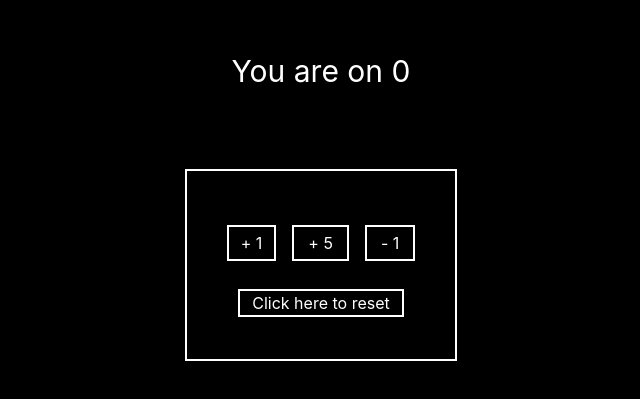
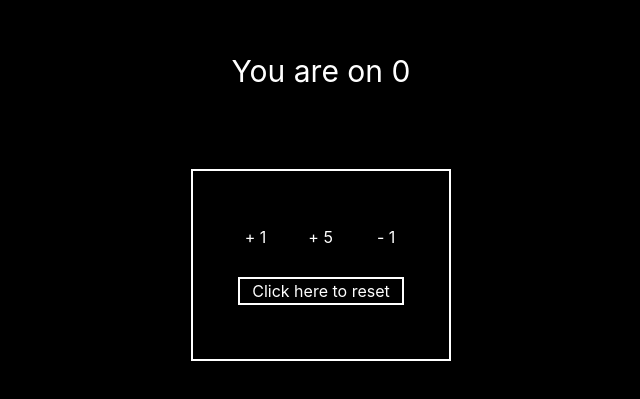
Before and after one commit to Killdroid2342/increment-app, a React (Create React App) app: page / in a window 1280 px wide. Shown: the part 155-554 px from the top of the page, without its empty margins (319-959 px from the left). Built offline with nearby package versions, Linux system fonts and the light colour scheme; the HTML template or start-up script is replaced by a standard one.

Commit message:
deleted .btn component

```diff
--- a/src/index.css
+++ b/src/index.css
@@ -22,9 +22,6 @@ body {
   .center {
     @apply flex flex-col items-center justify-center;
   }
-  .btn {
-    @apply border-2 border-white pt-1 pb-1 mt-3;
-  }
 }
 @tailwind base;
 @tailwind components;
```
